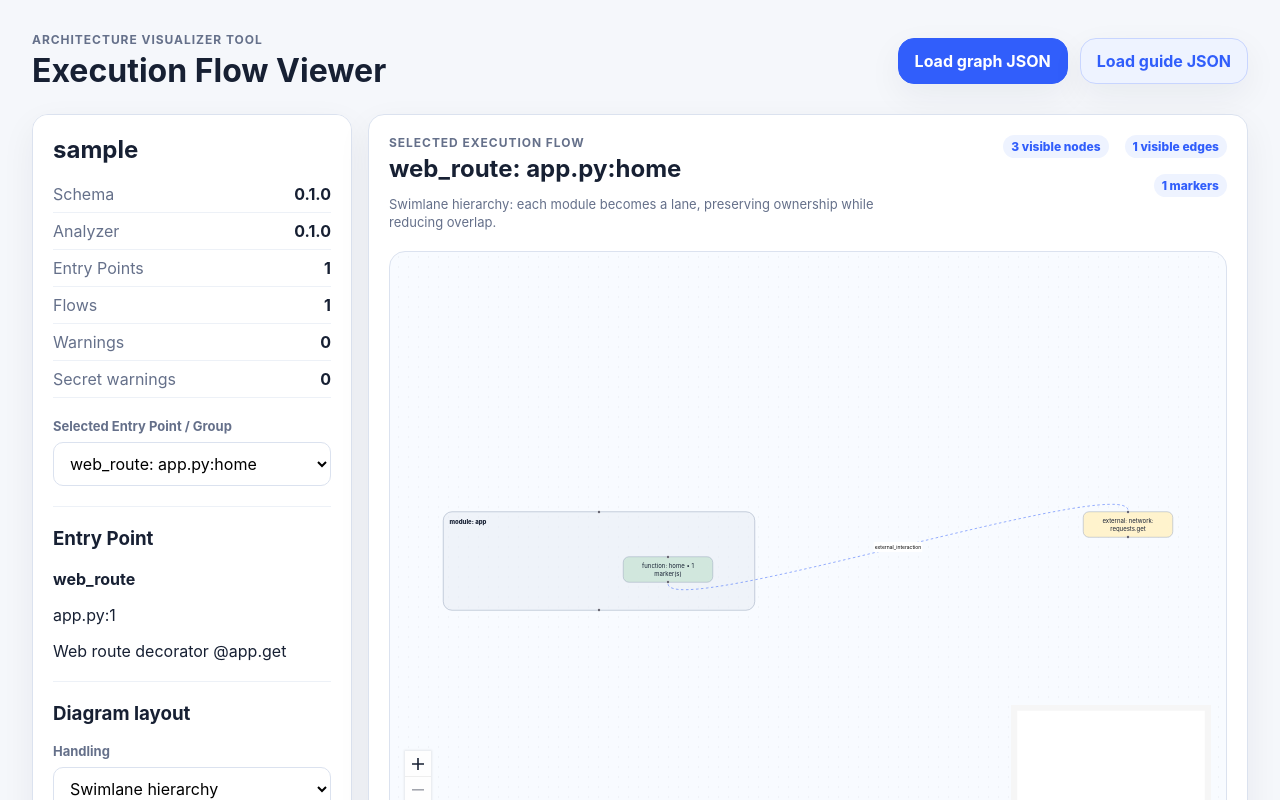
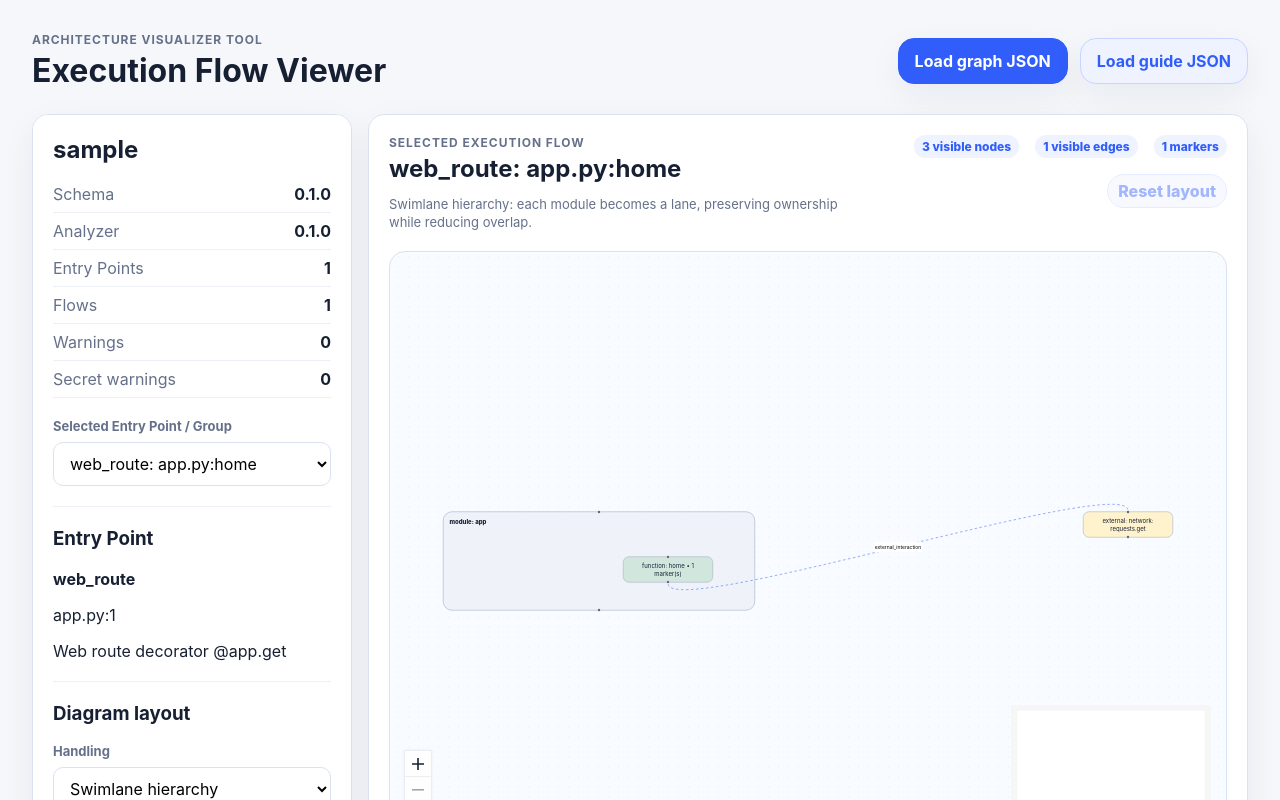
Before and after one commit to DevGrohl/AVT, a React (Vite) app in the folder apps/viewer/: page / in a window 1280 px wide. Shown: the top 800 px of the page. Built offline with nearby package versions, Linux system fonts and the light colour scheme.

Commit message:
Make viewer diagram layouts editable

```diff
--- a/apps/viewer/src/main.tsx
+++ b/apps/viewer/src/main.tsx
@@ -1,6 +1,6 @@
 import React, { useEffect, useMemo, useState } from 'react';
 import { createRoot } from 'react-dom/client';
-import { ReactFlow, Background, Controls, MiniMap, type Edge as FlowEdge, type Node as FlowNode } from '@xyflow/react';
+import { ReactFlow, Background, Controls, MiniMap, type Edge as FlowEdge, type Node as FlowNode, type XYPosition } from '@xyflow/react';
 import '@xyflow/react/dist/style.css';
 import './styles.css';
 import type { EntryPoint, ExecutionFlow, ExecutionFlowGraph, FlowMarker, GraphEdge, GraphNode, GuideFile } from './graph';
@@ -34,12 +34,15 @@ interface FlowSelectionOption {
   entryPointIds: string[];
 }
 
+type PositionOverrides = Record<string, Record<string, XYPosition>>;
+
 function App() {
   const [graph, setGraph] = useState<ExecutionFlowGraph | null>(null);
   const [guide, setGuide] = useState<GuideFile | null>(null);
   const [error, setError] = useState<string | null>(null);
   const [selectedSelectionId, setSelectedSelectionId] = useState<string>('');
   const [selection, setSelection] = useState<InspectorSelection>(null);
+  const [positionOverrides, setPositionOverrides] = useState<PositionOverrides>({});
   const [edgeFilters, setEdgeFilters] = useState<EdgeFilters>({ showConfirmed: true, showUncertain: true, showRejected: false });
   const [diagramLayout, setDiagramLayout] = useState<DiagramLayout>('hierarchy-swimlane');
   const [displayOptions, setDisplayOptions] = useState<DiagramDisplayOptions>({
@@ -79,6 +82,14 @@ function App() {
     return buildFlowModel(graph, selectedFlow, edgeFilters, diagramLayout, displayOptions);
   }, [graph, selectedFlow, edgeFilters, diagramLayout, displayOptions]);
 
+  const editKey = selectedFlow ? layoutEditKey(selectedFlow.id, diagramLayout, displayOptions) : '';
+  const currentOverrides = editKey ? positionOverrides[editKey] ?? {} : {};
+  const editedNodeCount = Object.keys(currentOverrides).length;
+  const displayedReactFlowNodes = useMemo(
+    () => flowModel.reactFlowNodes.map((node) => currentOverrides[node.id] ? { ...node, position: currentOverrides[node.id] } : node),
+    [flowModel.reactFlowNodes, currentOverrides],
+  );
+
   async function handleGuideSelected(event: React.ChangeEvent<HTMLInputElement>) {
     const file = event.target.files?.[0];
     if (!file) return;
@@ -98,6 +109,7 @@ function App() {
     try {
       const nextGraph = await parseGraph(await file.text());
       setGraph(nextGraph);
+      setPositionOverrides({});
       setSelectedSelectionId(defaultSelectionId(nextGraph));
     } catch (reason) {
       setError(reason instanceof Error ? reason.message : String(reason));
@@ -163,17 +175,42 @@ function App() {
           <section className="panel flowPanel">
             {selectedFlow ? (
               <>
-                <FlowHeader flow={selectedFlow} label={selectedOption?.label ?? selectedFlow.id} nodeCount={flowModel.flowNodes.length} edgeCount={flowModel.flowEdges.length} layout={diagramLayout} />
+                <FlowHeader
+                  flow={selectedFlow}
+                  label={selectedOption?.label ?? selectedFlow.id}
+                  nodeCount={flowModel.flowNodes.length}
+                  edgeCount={flowModel.flowEdges.length}
+                  layout={diagramLayout}
+                  editedNodeCount={editedNodeCount}
+                  onResetLayout={() => {
+                    if (!editKey) return;
+                    setPositionOverrides((previous) => {
+                      const next = { ...previous };
+                      delete next[editKey];
+                      return next;
+                    });
+                  }}
+                />
                 <div className="graphCanvas" aria-label="Selected Execution Flow graph">
                   <ReactFlow
                     key={`${selectedFlow.id}:${diagramLayout}:${displayOptions.showHierarchyContext}:${displayOptions.showExternalInteractions}:${displayOptions.edgeLabelMode}`}
-                    nodes={flowModel.reactFlowNodes}
+                    nodes={displayedReactFlowNodes}
                     edges={flowModel.reactFlowEdges}
                     fitView
                     fitViewOptions={{ padding: 0.18 }}
                     onNodeClick={(_: React.MouseEvent, node: FlowNode) => {
                       const graphNode = flowModel.nodeById.get(String(node.id));
                       if (graphNode) setSelection({ type: 'node', item: graphNode, markers: flowModel.markersByNodeId.get(graphNode.id) ?? [] });
+                    }}
+                    onNodeDragStop={(_, node: FlowNode) => {
+                      if (!editKey) return;
+                      setPositionOverrides((previous) => ({
+                        ...previous,
+                        [editKey]: {
+                          ...(previous[editKey] ?? {}),
+                          [String(node.id)]: node.position,
+                        },
+                      }));
                     }}
                     onEdgeClick={(_: React.MouseEvent, edge: FlowEdge) => {
                       const graphEdge = flowModel.edgeById.get(String(edge.id));
@@ -343,7 +380,27 @@ function EdgeFilterControls({ filters, onChange }: { filters: EdgeFilters; onCha
   );
 }
 
-function FlowHeader({ flow, label, nodeCount, edgeCount, layout }: { flow: ExecutionFlow; label: string; nodeCount: number; edgeCount: number; layout: DiagramLayout }) {
+function layoutEditKey(flowId: string, layout: DiagramLayout, options: DiagramDisplayOptions): string {
+  return `${flowId}:${layout}:context=${options.showHierarchyContext}:external=${options.showExternalInteractions}:labels=${options.edgeLabelMode}`;
+}
+
+function FlowHeader({
+  flow,
+  label,
+  nodeCount,
+  edgeCount,
+  layout,
+  editedNodeCount,
+  onResetLayout,
+}: {
+  flow: ExecutionFlow;
+  label: string;
+  nodeCount: number;
+  edgeCount: number;
+  layout: DiagramLayout;
+  editedNodeCount: number;
+  onResetLayout: () => void;
+}) {
   return (
     <div className="flowHeader">
       <div>
@@ -355,6 +412,8 @@ function FlowHeader({ flow, label, nodeCount, edgeCount, layout }: { flow: Execu
         <span>{nodeCount} visible nodes</span>
         <span>{edgeCount} visible edges</span>
         <span>{flow.marker_ids.length} markers</span>
+        {editedNodeCount ? <span>{editedNodeCount} moved</span> : null}
+        <button className="linkButton" type="button" onClick={onResetLayout} disabled={!editedNodeCount}>Reset layout</button>
       </div>
     </div>
   );
--- a/apps/viewer/src/styles.css
+++ b/apps/viewer/src/styles.css
@@ -102,6 +102,11 @@ button.linkButton {
   color: #315efb;
   background: #eef3ff;
   font-weight: 800;
+}
+
+button.linkButton:disabled {
+  cursor: not-allowed;
+  opacity: 0.45;
 }
 
 .secondaryPicker {
```
Also changed, not shown: 1 other file (tests, documents, lock files or other folders).
